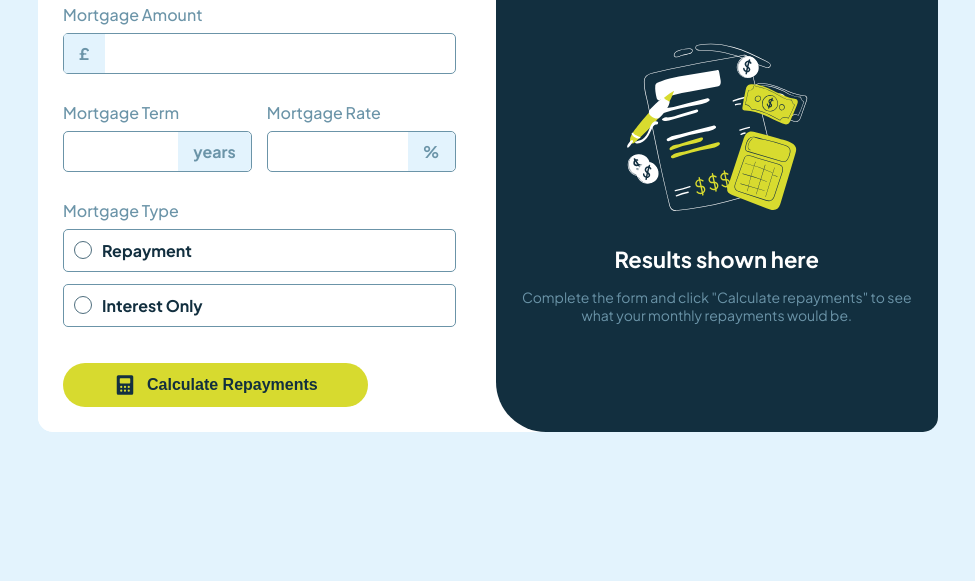
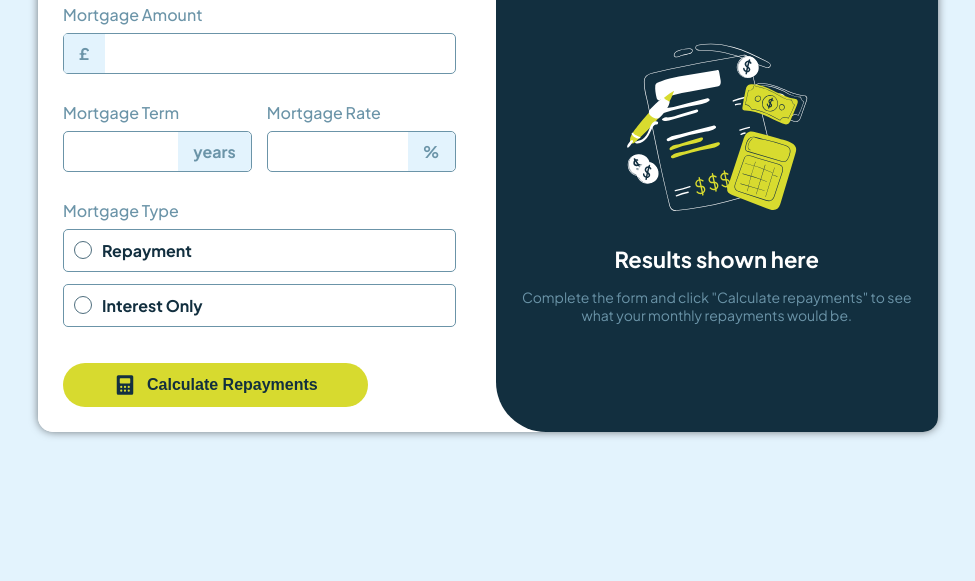
Before and after one commit to PRANTO-X/Mortgage-Calculator, a plain HTML site: page index.html in a window 1280 px wide. Shown: the part 219-800 px from the top of the page, without its empty margins (152-1127 px from the left). Drawn offline with Linux system fonts and the light colour scheme.

Commit message:
second commit

```diff
--- a/CSS/style.css
+++ b/CSS/style.css
@@ -40,6 +40,7 @@ body{
     grid-template-columns: repeat(2,1fr);
     background: white;
     border-radius: 15px;
+    box-shadow: 0 0 8px rgb(0, 0, 0,0.5);
 }
 
 /* Container Left */
```
